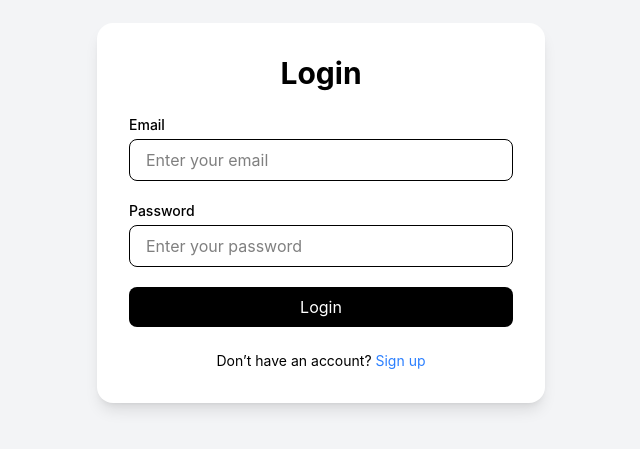
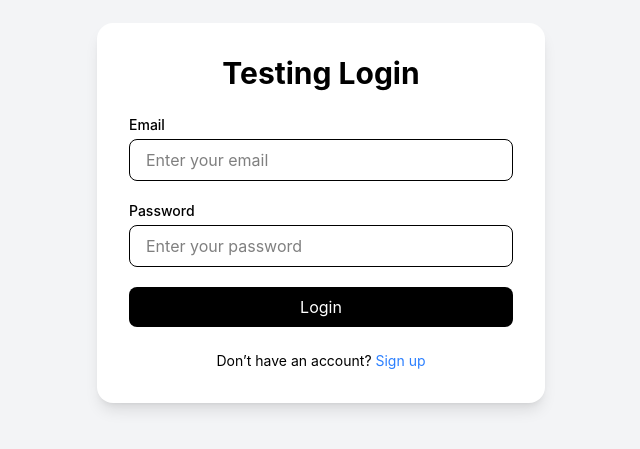
Before and after one commit to jagadeeshgadi1997-cpu/deploy, a React (Vite) app: page / in a window 1280 px wide. Shown: the part 187-636 px from the top of the page, without its empty margins (319-959 px from the left). Built offline with nearby package versions, Linux system fonts and the light colour scheme.

Commit message:
fixed text error

```diff
--- a/src/LoginPage.jsx
+++ b/src/LoginPage.jsx
@@ -39,7 +39,7 @@ const LoginPage = () => {
 
         {/* Title */}
         <h2 className="text-2xl sm:text-3xl font-bold text-center mb-6">
-          Login
+         Testing Login
         </h2>
 
 
```
